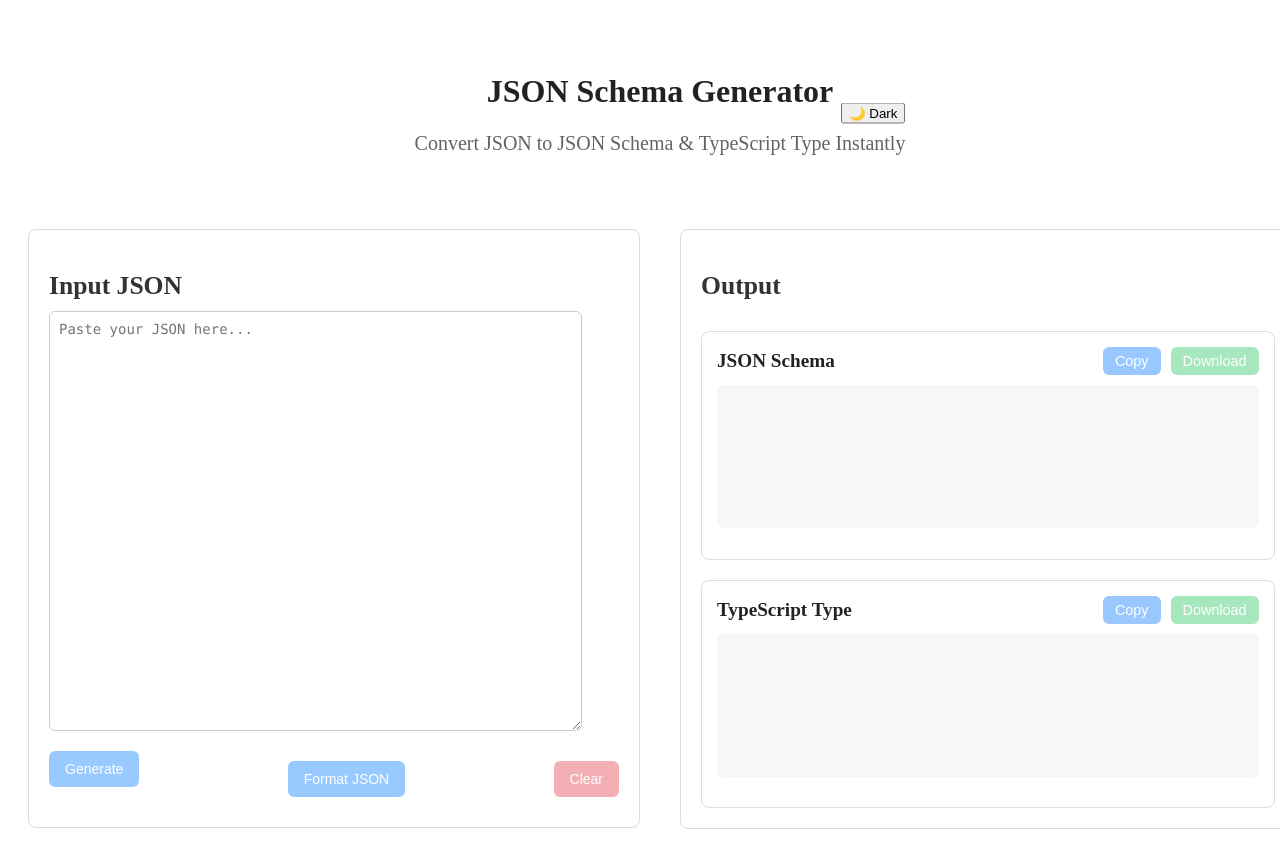
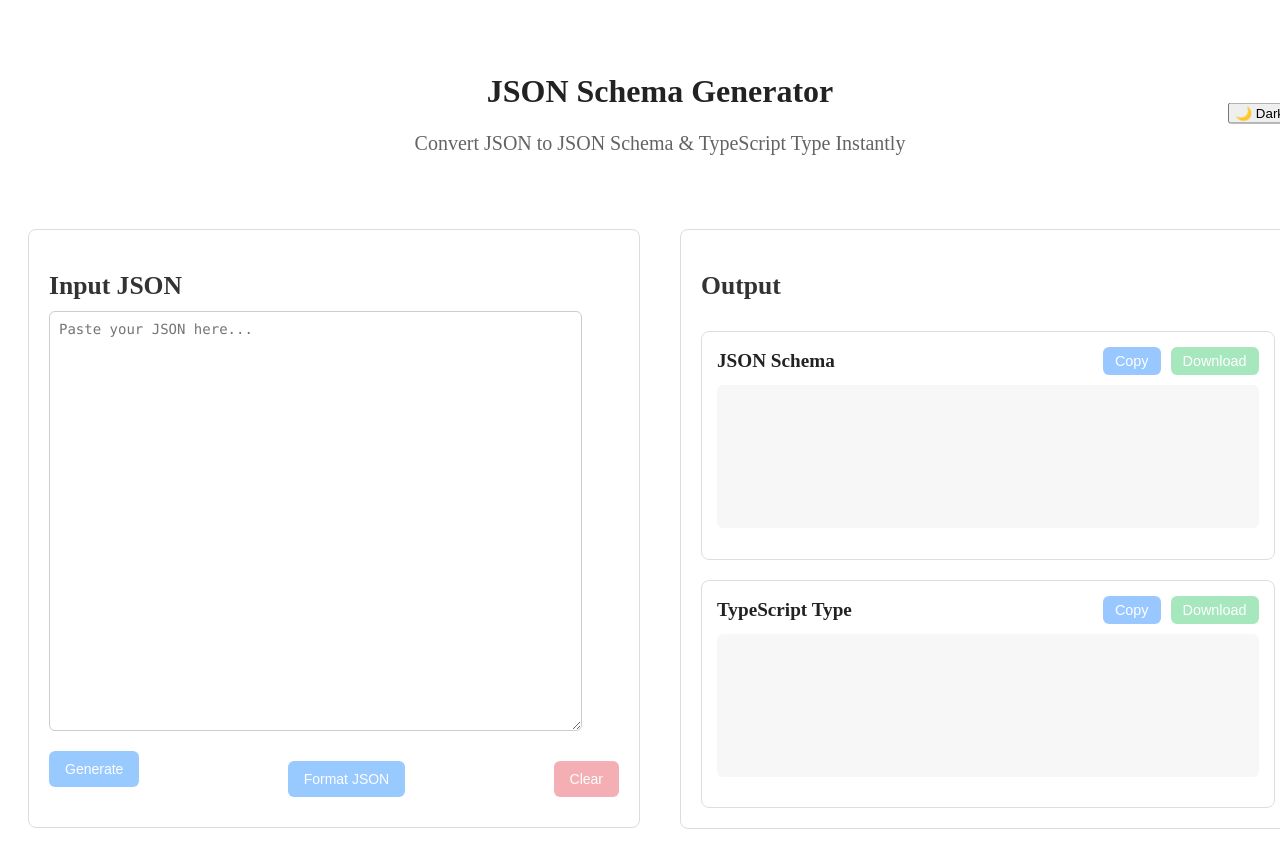
Before and after one commit to VivekVallabhan3407/JsonSchemaGenerator, a React (Vite) app: page / in a window 1280 px wide. Shown: the top 857 px of the page. Built offline with nearby package versions, Linux system fonts and the light colour scheme.

Commit message:
updated styles for header in global.css

```diff
--- a/src/styles/global.css
+++ b/src/styles/global.css
@@ -17,8 +17,11 @@
 
 .header {
   position: relative;
+  width: 100%;
+  max-width: 1600px;
   padding: 24px 0;
-  margin-bottom: 20px;
+  margin: 0 auto 30px;
+  text-align: center;
 }
 
 /* Perfectly centered block */
@@ -45,10 +48,6 @@
   align-items: flex-start;
 }
 
-.header {
-  text-align: center;
-  margin-bottom: 30px;
-}
 
 .title {
   font-size: 32px;
```
